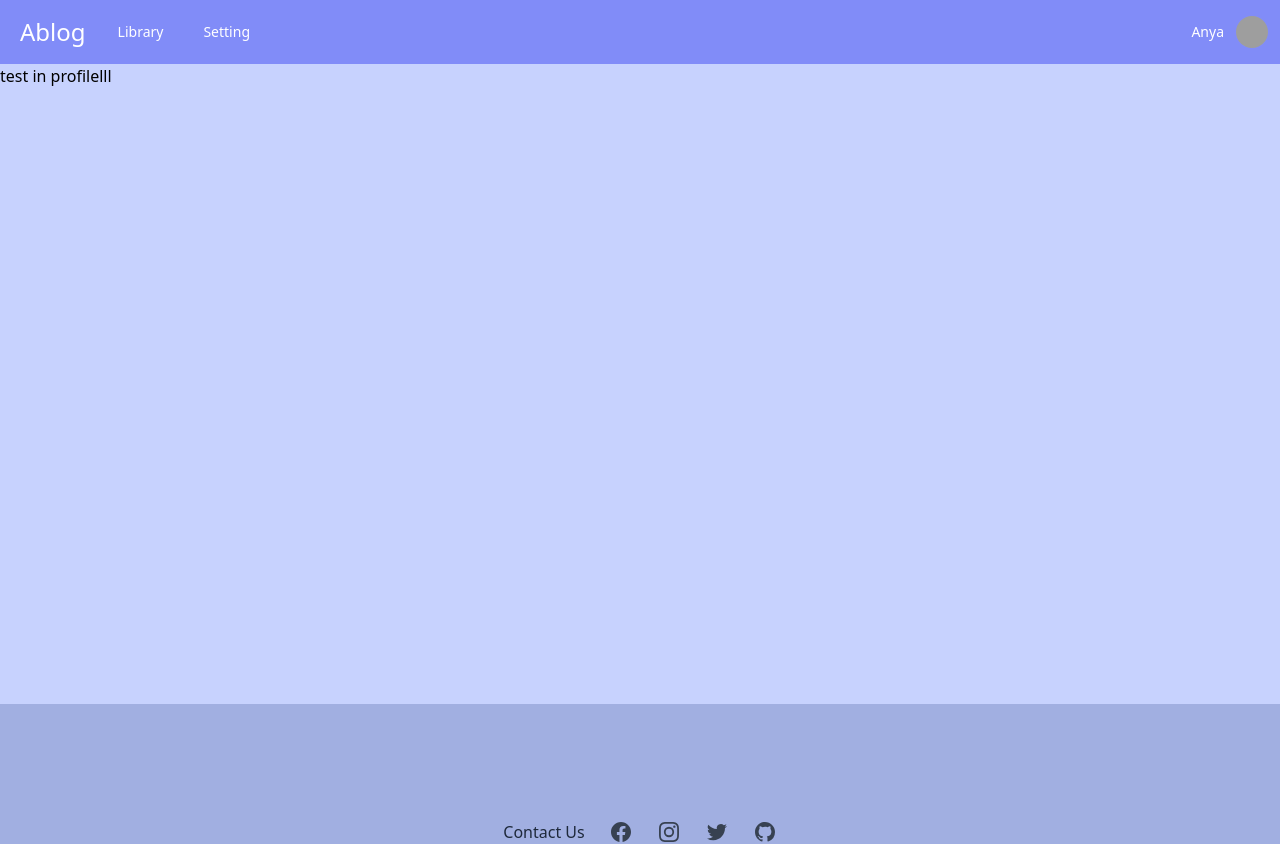
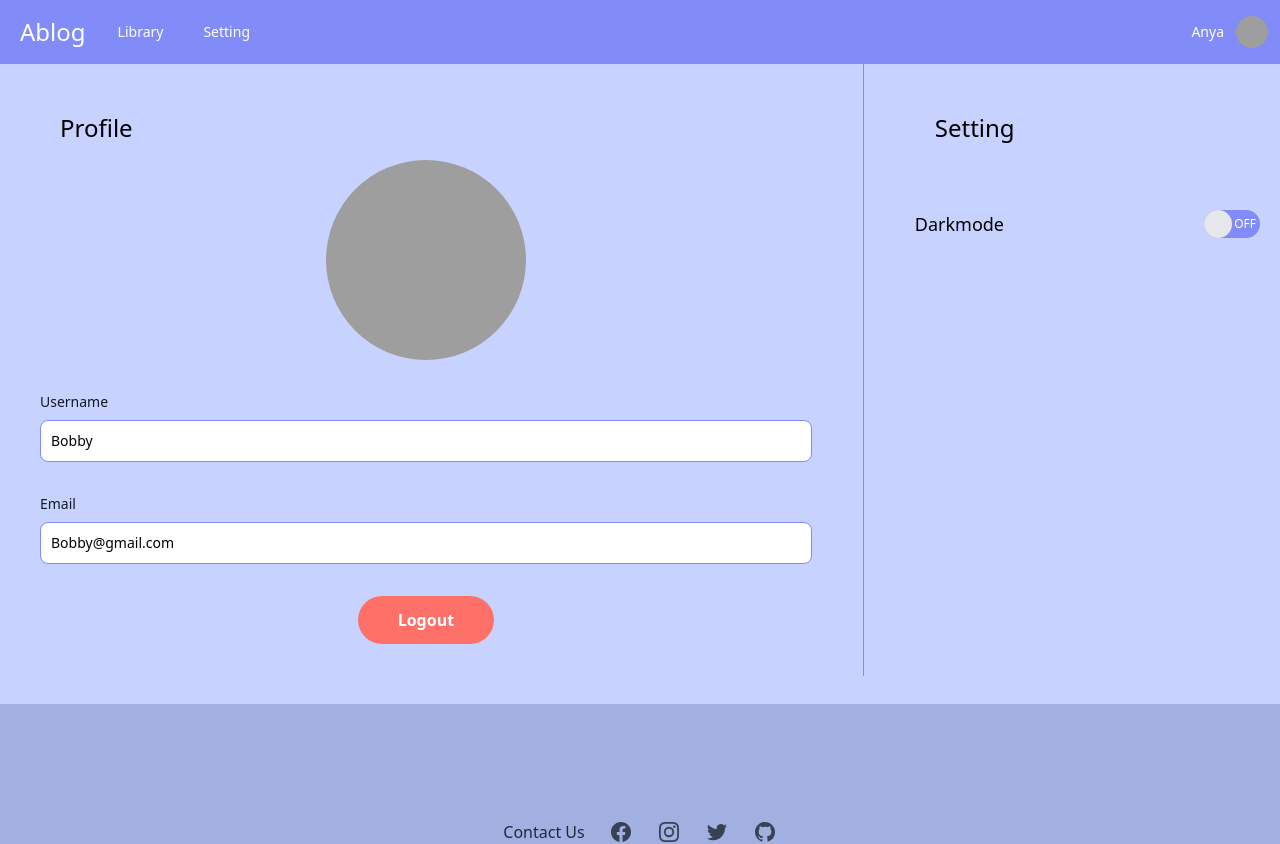
Before and after one commit to Marianplum/DES323_Ablog, a Django app: page /profile in a window 1280 px wide. Run offline with Django 4.2, Linux system fonts and the light colour scheme; some libraries are stand-ins or nearby versions; grey boxes are pictures that could not be loaded.

Commit message:
update profile.html

```diff
--- a/hello_world/core/views.py
+++ b/hello_world/core/views.py
@@ -9,6 +9,7 @@ def index(request):
 def blog_post(request):
     context = {}
     return render(request, "ablog/blog-post.html", context=context)
+
 def home(request):
     context = {"title": "Home"}
     return render(request, "ablog/home.html", context=context)
--- a/hello_world/templates/ablog/blog-post.html
+++ b/hello_world/templates/ablog/blog-post.html
@@ -1,4 +1,5 @@
 {% extends 'ablog/layout.html' %}
+
 {% block title %}Blog Post{% endblock %}
 
 {% block content %}
--- a/hello_world/templates/ablog/detail.html
+++ b/hello_world/templates/ablog/detail.html
@@ -1,4 +1,6 @@
 {% extends 'ablog/layout.html' %}
+
+{% block title %} Ablog {% endblock %}
 
 {% block content %}
 {% load static %}
--- a/hello_world/templates/ablog/home.html
+++ b/hello_world/templates/ablog/home.html
@@ -83,7 +83,7 @@
         #recently-grid {
             display: grid;
             grid-template-columns: 1fr;
-            grid-template-rows:
+            grid-template-rows: 1fr;
             grid-gap: 20px;
         }
 
--- a/hello_world/templates/ablog/profile.html
+++ b/hello_world/templates/ablog/profile.html
@@ -1,9 +1,80 @@
 {% extends 'ablog/layout.html' %}
+
+{% block title %} Profile/Setting {% endblock %}
 
 {% block content %}
 
-<div>
-    <h1> test in profilelll </h1>
+<div class="flex">
+
+    <div class="flex-1 flex-col my-8 mx-10 mr-[50px]">
+        <h1 class="text-black px-5 py-4 text-2xl font-medium"> Profile </h1>
+        <div class="bg-cover bg-center rounded-full h-[200px] w-[200px] m-auto justify-items-center"
+            style="background-image: url(https://steamuserimages-a.akamaihd.net/ugc/1856057400283516643/F6E35AAF1B0D07F0D6D776149BC24E267A435D1A/?imw=637&imh=358&ima=fit&impolicy=Letterbox&imcolor=%23000000&letterbox=true)">
+        </div>
+
+        <div class="my-8">
+            <label for="username" class="block mb-2 text-sm font-medium text-gray-900 dark:text-black"> Username </label>
+            <label id="username" rows="4" class="block p-2.5 w-full text-sm text-red bg-white rounded-lg border border-indigo-400 dark:bg-white dark:border-red dark:text-red dark:focus:ring-blue-500 dark:focus:border-blue-500" >
+                Bobby
+            </label>
+        </div>
+
+        <div class="my-8">
+            <label for="email" class="block mb-2 text-sm font-medium text-gray-900 dark:text-black"> Email </label>
+            <label id="email" rows="4" class="block p-2.5 w-full text-sm text-red bg-white rounded-lg border border-indigo-400 dark:bg-white dark:border-red dark:text-red dark:focus:ring-blue-500 dark:focus:border-blue-500" >
+                Bobby@gmail.com
+            </label>
+        </div>
+
+        <button class="flex bg-[#FF7168] hover:bg-indigo-400 text-white font-bold py-3 px-10 rounded-full justify-center items-center m-auto"
+        onclick="on_click()">
+            Logout
+        </button>
+        <script>
+            function on_click() {
+                alert('You are already Logout')
+                console.log("user logout")
+            }
+        </script>
+
+    </div>
+
+    <div class="grid grid-cols-3 divide-x divide-indigo-400">
+        <div></div>
+        <div></div>
+    </div>
+
+    <div class="flex-3 my-8 mx-5 ml-[50px]">
+        <h1 class="text-black px-5 py-4 text-2xl font-medium"> Setting </h1>
+        <!-- <h3> Darkmode </h3> -->
+        <div>
+            <label class="flex items-center relative w-max cursor-pointer select-none mt-[50px]">
+                <span class="text-lg mr-[200px]"> Darkmode </span>
+                <input type="checkbox" class="appearance-none transition-colors cursor-pointer w-14 h-7 rounded-full focus:outline-none focus:ring-2 focus:ring-offset-2 focus:ring-offset-black focus:ring-blue-500 bg-indigo-400" />
+                <span class="absolute font-medium text-xs uppercase right-1 text-white"> OFF </span>
+                <span class="absolute font-medium text-xs uppercase right-8 text-white"> ON </span>
+                <span class="w-7 h-7 right-7 absolute rounded-full transform transition-transform bg-gray-200" />
+            </label>
+
+            <style>
+                /* body {
+                  /* background-color: #ffffff; bg-true-gray-900 */
+                  /* color: white; */
+                /* }  */
+
+                input:checked {
+                  background-color: #22c55e; /* bg-green-500 */
+                }
+
+                input:checked ~ span:last-child {
+                  --tw-translate-x: 1.75rem; /* translate-x-7 */
+                }
+              </style>
+
+        </div>
+
+    </div>
+
 </div>
 
 {% endblock %}
--- a/hello_world/urls.py
+++ b/hello_world/urls.py
@@ -21,7 +21,8 @@ from django.conf.urls.static import static
 from hello_world.core import views as core_views
 
 urlpatterns = [
-    path("", core_views.index),
+    # path("", core_views.index),
+    path("", core_views.home),
     path("admin/", admin.site.urls),
     path("__reload__/", include("django_browser_reload.urls")),
     path("home", core_views.home),
```
